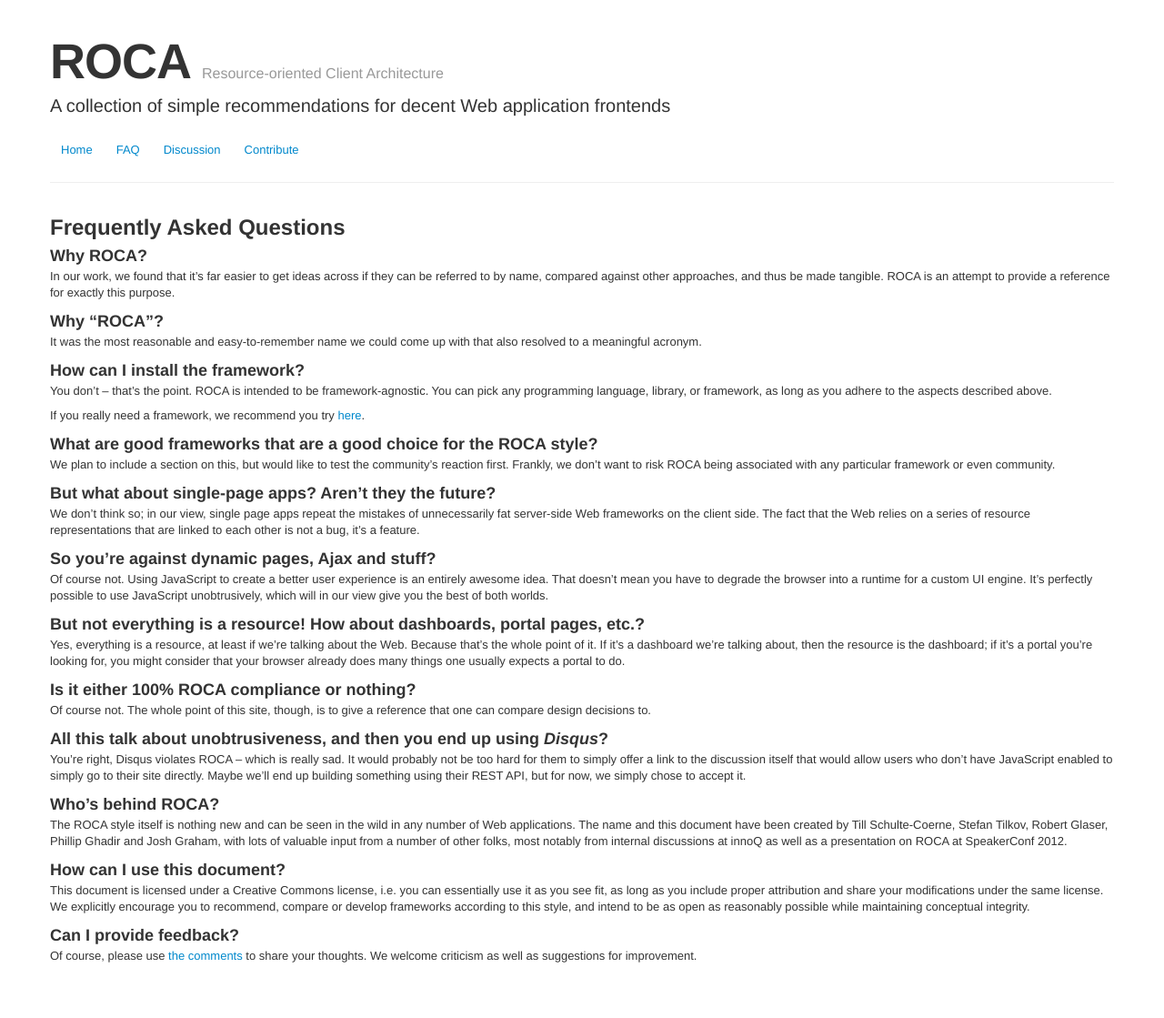
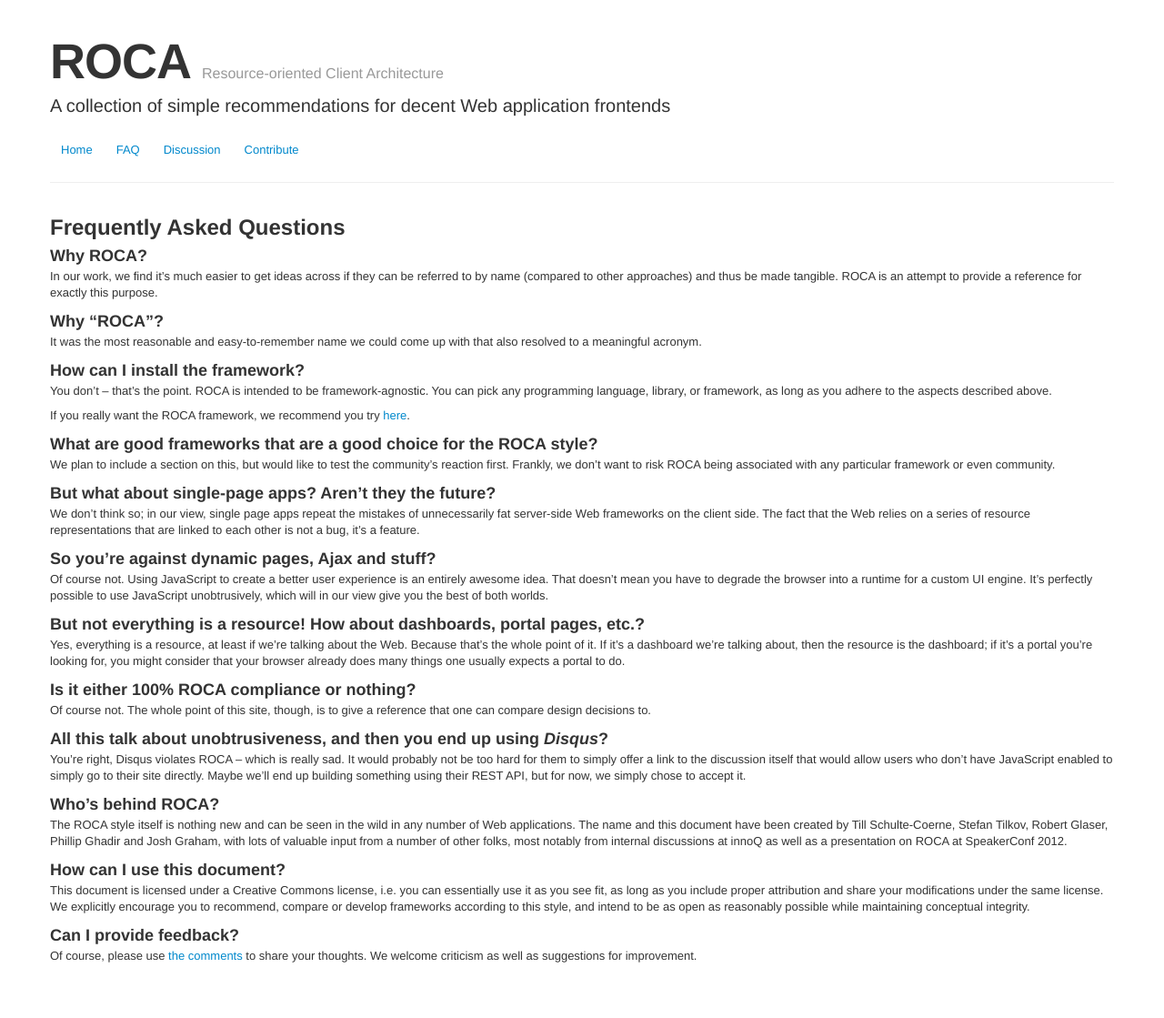
Before and after one commit to innoq/ROCA, a Jekyll site: the page built from faq.md, in a window 1280 px wide. Shown: the whole page at 91% size. Built offline with Jekyll 4.4.1, drawn with Linux system fonts in a browser that asks for light colours.

Commit message:
minor grammatical fix

```diff
--- a/faq.md
+++ b/faq.md
@@ -8,9 +8,9 @@ Frequently Asked Questions
 
 ### Why ROCA?
 
-In our work, we found that it's far easier to get ideas
-across if they can be referred to by name, compared against
-other approaches, and thus be made tangible. ROCA is an attempt
+In our work, we find it's much easier to get ideas
+across if they can be referred to by name (compared to
+other approaches) and thus be made tangible. ROCA is an attempt
 to provide a reference for exactly this purpose.
 
 ### Why "ROCA"?
@@ -25,7 +25,7 @@ intended to be framework-agnostic. You can pick any programming
 language, library, or framework, as long as you adhere to the
 aspects described above.
 
-If you really need a framework, we recommend you
+If you really want the ROCA framework, we recommend you
 try [here](http://www.dafk.net/what/).
 
 ### What are good frameworks that are a good choice for the ROCA style?
```
